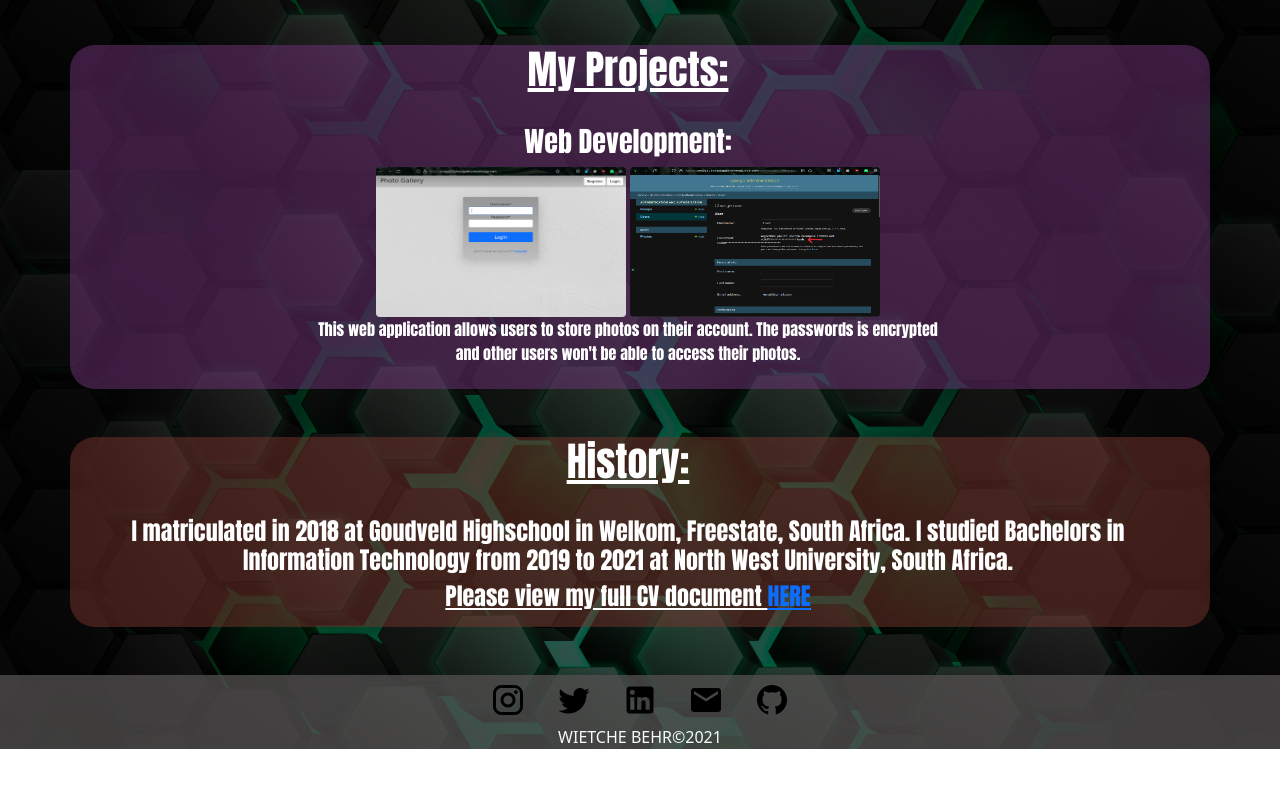
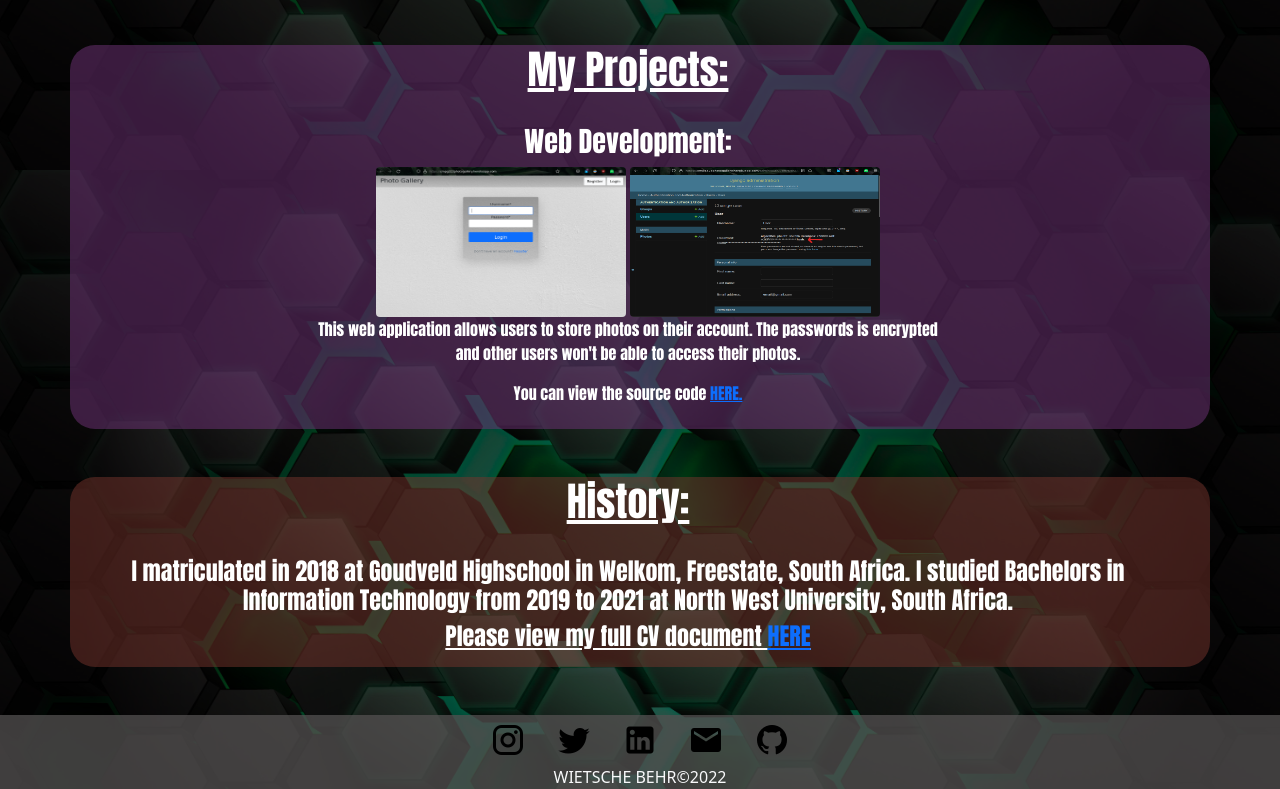
Before and after one commit to WietsBehr/Online-CV, a plain HTML site: page index.html in a window 1280 px wide. Shown: the part 1430-2219 px from the top of the page. Before the commit the page ends 2179 px from the top, so only its background shows below. Drawn offline with nearby package versions, Linux system fonts and the light colour scheme.

Commit message:
Minor Changes

```diff
--- a/index.html
+++ b/index.html
@@ -94,6 +94,7 @@
                         </div>
                         <p>This web application allows users to store photos on their account. The passwords is encrypted and other users won't be able to access their photos.</p>
                         <!-- <p>You can visit the site <a href="https://cmpg323photogallery.herokuapp.com/">here.</a></p> -->
+                        <p>You can view the source code <a href="https://github.com/WietsBehr/CMPG323_Project_2">HERE.</a></p>
                     </div>
 
             </div>
@@ -121,7 +122,7 @@
                     <a href="https://github.com/WietsBehr" class="btn"><img src="static/github.png"></a>
                 </div>
                 <div class="footnote">
-                    <span class="highlight text-light">WIETCHE BEHR©2021</span>
+                    <span class="highlight text-light">WIETSCHE BEHR©2022</span>
                 </div>
             </div>
         </div>
```
